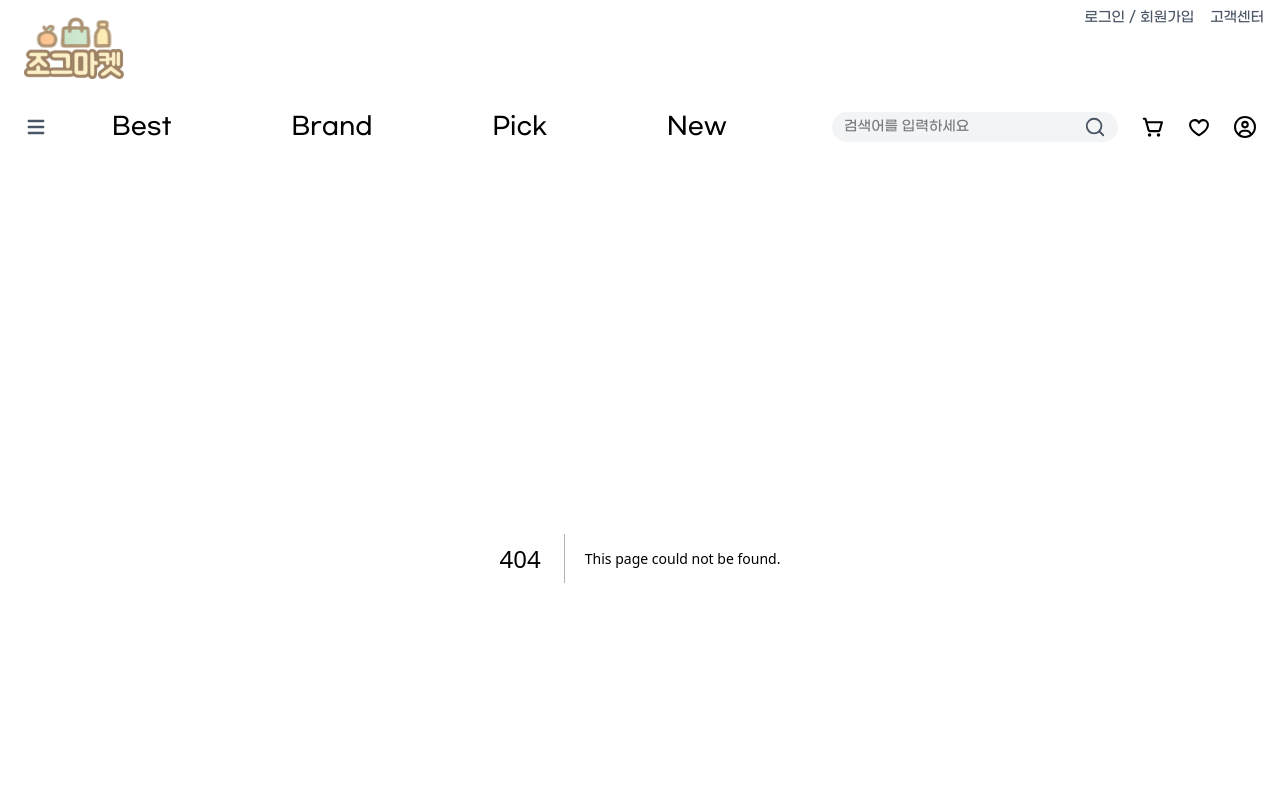
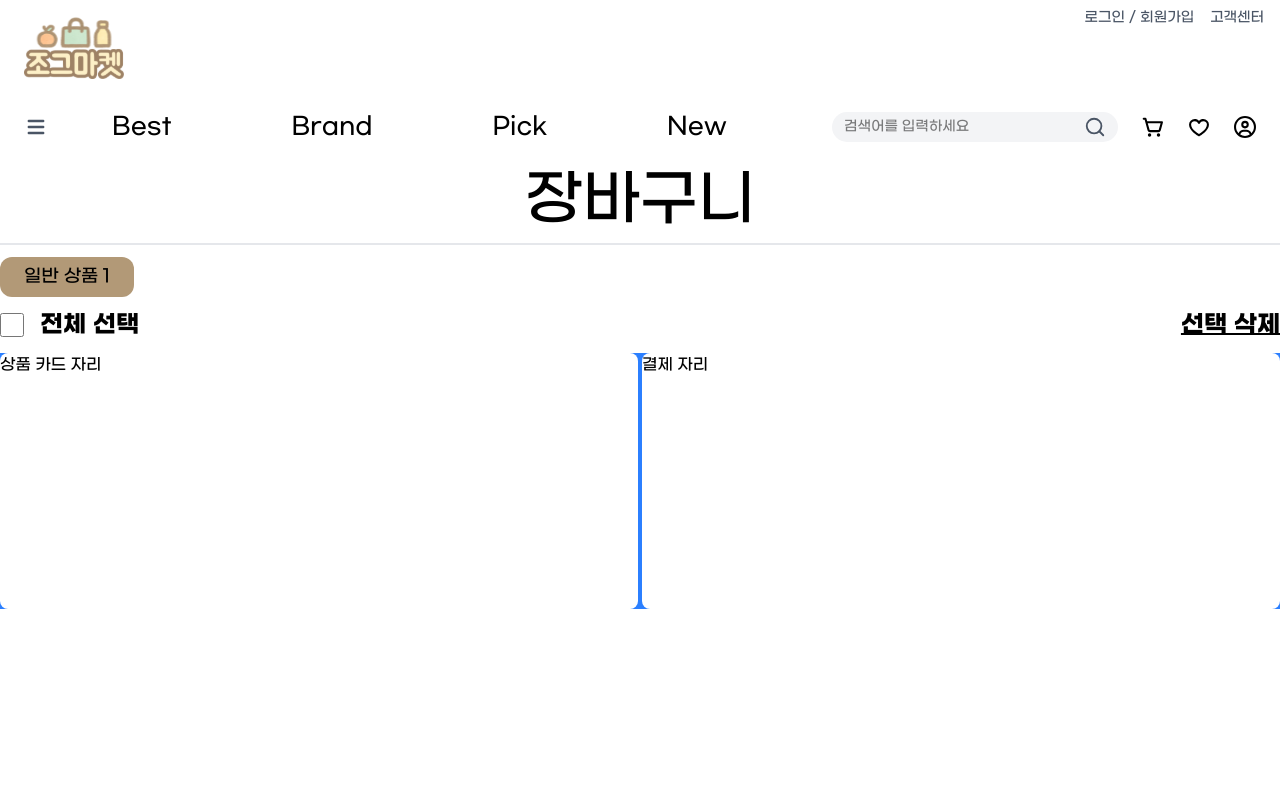
Before and after one commit to jjeankim/jogeu-market, a Next.js app: page /product/cart in a window 1280 px wide. Before the commit this address had no page. Shown: the top 800 px of the page. Built offline with nearby package versions, Linux system fonts and the light colour scheme.

Commit message:
임시 커밋 장바구니 만드는중.

```diff
--- /dev/null
+++ b/src/pages/product/cart/index.tsx
@@ -0,0 +1,30 @@
+const Index = () => {
+  return (
+    <div className="container mx-auto h-screen ">
+      <h1 className="text-6xl text-center border-b-2 py-3 mb-3 border-gray-200">
+        장바구니
+      </h1>
+      <div className="flex flex-col space-y-3">
+        <div className="inline-flex rounded-xl bg-[#b29977]  px-6 py-1.5 w-fit text-lg">
+          <span className="mr-1">일반 상품</span>
+          <span>1</span>
+        </div>
+        <div className=" font-bold text-2xl">
+          <div className="flex justify-between  ">
+            <div>
+              <input type="checkbox" className="mr-4 w-6 h-6 align-middle" />
+              <span>전체 선택</span>
+            </div>
+            <span className="underline">선택 삭제</span>
+          </div>
+        </div>
+        <div className="grid grid-cols-2 gap-1 bg-blue-500 ">
+          <div className=" bg-white rounded-lg h-64">상품 카드 자리</div>
+          <div className="sticky  bg-white rounded-lg h-64">결제 자리</div>
+        </div>
+      </div>
+    </div>
+  );
+};
+
+export default Index;
```
